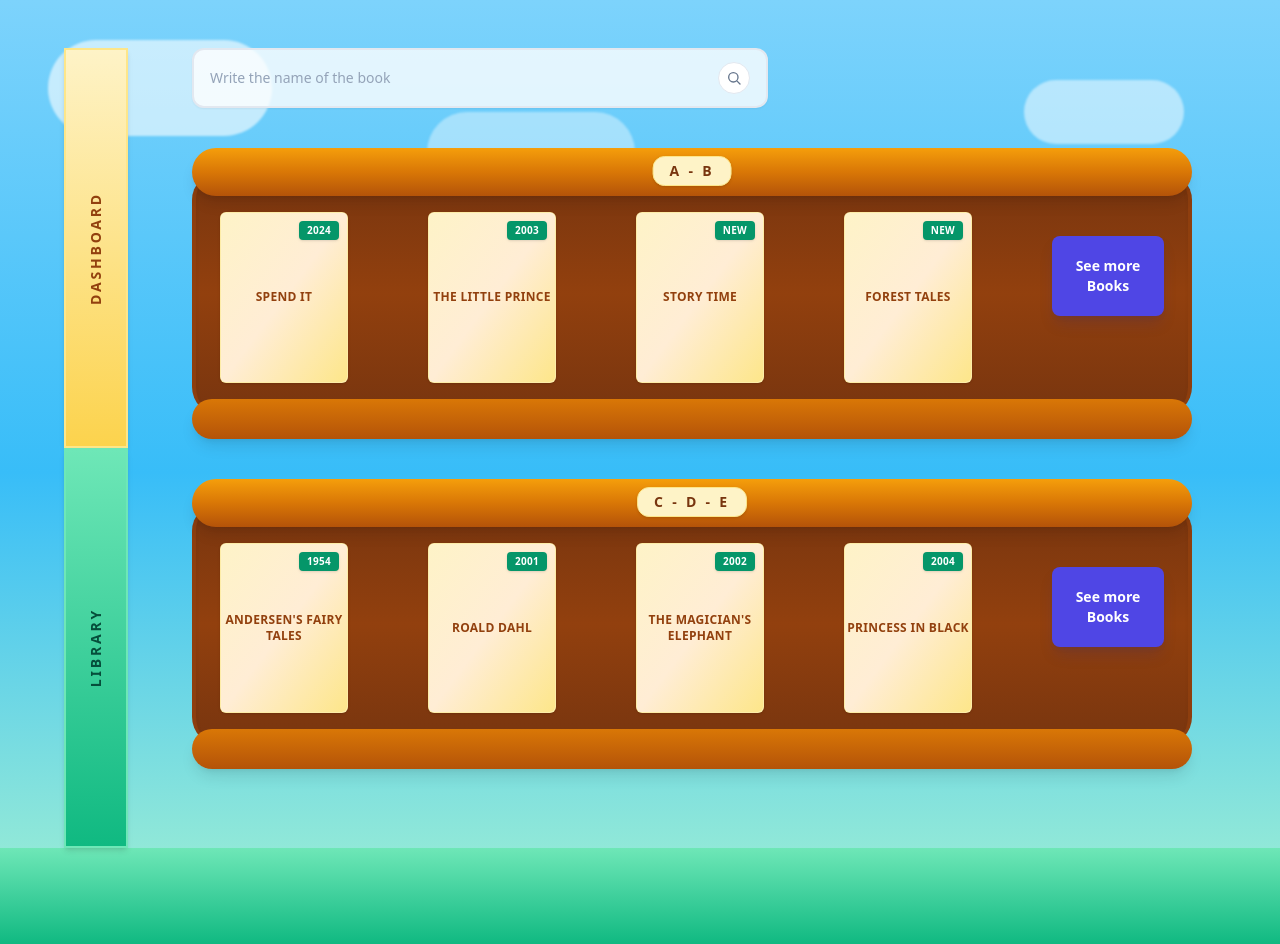
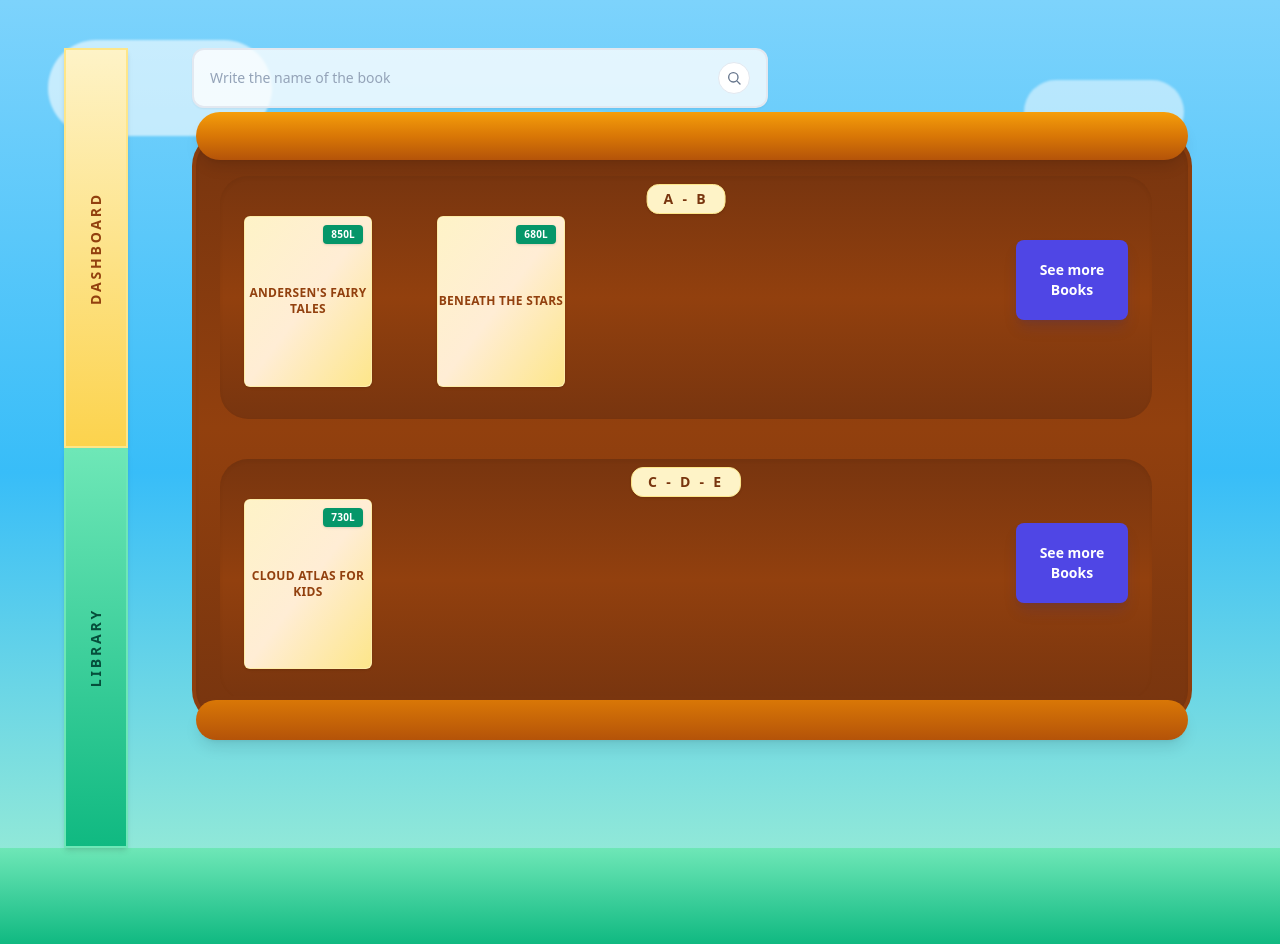
Before and after one commit to Yuhong11111/SupportChalky-assignment, a React app in the folder frontend/: page /library in a window 1280 px wide. Built offline with nearby package versions, Linux system fonts and the light colour scheme; the HTML template or start-up script is replaced by a standard one.

Commit message:
wire the ui

```diff
--- a/frontend/src/components/BookShelf.tsx
+++ b/frontend/src/components/BookShelf.tsx
@@ -11,26 +11,28 @@ type BookShelfProps = {
   label: string
   books: Book[]
   actionLabel?: string
+  showAction?: boolean
 }
 
 export default function BookShelf({
   label,
   books,
   actionLabel = 'See more\nBooks',
+  showAction = true,
 }: BookShelfProps) {
   return (
     <section className="relative">
-      <div className="relative h-12 rounded-full bg-gradient-to-b from-amber-500 via-amber-600 to-amber-700 shadow-lg" />
-      <div className="-mt-6 rounded-[28px] border-x-4 border-amber-800/80 bg-gradient-to-b from-amber-900 via-amber-800 to-amber-900 px-6 pb-8 pt-10 shadow-inner">
+      <div className="relative rounded-[28px] bg-gradient-to-b from-amber-900 via-amber-800 to-amber-900 px-6 pb-8 pt-10 shadow-inner">
         <span className="absolute left-1/2 top-2 -translate-x-1/2 rounded-xl border border-amber-200 bg-amber-100 px-4 py-1 text-sm font-semibold tracking-[0.2em] text-amber-900 shadow">
           {label}
         </span>
         <div className="flex items-start justify-between gap-6">
           <div className="grid flex-1 grid-cols-2 gap-6 sm:grid-cols-4">
-            {books.map((book) => (
+            {books.slice(0, 4).map((book) => (
               <BookCard key={book.title} {...book} />
             ))}
           </div>
+          {showAction ? (
             <button
               type="button"
               className="mt-6 h-20 w-28 rounded-lg bg-indigo-600 px-3 text-sm font-semibold text-white shadow-lg shadow-indigo-900/20"
@@ -41,9 +43,9 @@ export default function BookShelf({
                 </span>
               ))}
             </button>
+          ) : null}
         </div>
       </div>
-      <div className="-mt-4 h-10 rounded-full bg-gradient-to-b from-amber-600 to-amber-700 shadow-lg" />
     </section>
   )
 }
--- /dev/null
+++ b/frontend/src/components/Bookcase.tsx
@@ -0,0 +1,38 @@
+import BookShelf from './BookShelf'
+
+type Book = {
+  title: string
+  author?: string
+  coverUrl?: string
+  badge?: string
+}
+
+type Shelf = {
+  label: string
+  books: Book[]
+}
+
+type BookcaseProps = {
+  shelves: Shelf[]
+}
+
+export default function Bookcase({ shelves }: BookcaseProps) {
+  return (
+    <section className="relative">
+      <div className="relative rounded-[34px] border-4 border-amber-800/80 bg-gradient-to-b from-amber-900 via-amber-800 to-amber-900 px-6 pb-6 pt-10 shadow-inner">
+        <div className="absolute left-0 right-0 top-0 h-12 -translate-y-1/2 rounded-full bg-gradient-to-b from-amber-500 via-amber-600 to-amber-700 shadow-lg" />
+        <div className="absolute bottom-0 left-0 right-0 h-10 translate-y-1/2 rounded-full bg-gradient-to-b from-amber-600 to-amber-700 shadow-lg" />
+
+        <div className="h-[520px] space-y-10 overflow-y-auto pr-3">
+          {shelves.map((shelf) => (
+            <BookShelf
+              key={shelf.label}
+              label={shelf.label}
+              books={shelf.books}
+            />
+          ))}
+        </div>
+      </div>
+    </section>
+  )
+}
--- a/frontend/src/pages/library.tsx
+++ b/frontend/src/pages/library.tsx
@@ -1,20 +1,122 @@
-import BookShelf from '../components/BookShelf'
+import { useEffect, useState } from 'react'
+import { groupBooks, searchBooks, type BookResponse } from '../api/mockApi'
+import Bookcase from '../components/Bookcase'
 import SideRail from '../components/SideRail'
 
 export default function Library() {
+  const [groups, setGroups] = useState<Record<string, BookResponse[]>>({})
+  const [isLoading, setIsLoading] = useState(true)
+  const [error, setError] = useState<string | null>(null)
+  const [query, setQuery] = useState('')
+  const [searchResults, setSearchResults] = useState<BookResponse[] | null>(null)
+
+  useEffect(() => {
+    let isActive = true
+
+    const loadGroups = async () => {
+      setIsLoading(true)
+      setError(null)
+      try {
+        const response = await groupBooks({
+          group_by: 'title_first_letter',
+          group_size: 4,
+          groups_per_page: 26,
+          page: 0,
+        })
+        if (isActive) {
+          setGroups(response.groups)
+        }
+      } catch (err) {
+        if (isActive) {
+          setError('Failed to load shelves.')
+        }
+      } finally {
+        if (isActive) {
+          setIsLoading(false)
+        }
+      }
+    }
+
+    loadGroups()
+
+    return () => {
+      isActive = false
+    }
+  }, [])
+
+  const handleSearch = async (event: React.FormEvent<HTMLFormElement>) => {
+    event.preventDefault()
+    if (!query.trim()) {
+      setSearchResults(null)
+      return
+    }
+    setIsLoading(true)
+    setError(null)
+    try {
+      const response = await searchBooks({
+        title: query,
+        page: 0,
+        row_per_page: 12,
+        sort_by: 'title',
+        sort_order: 'asc',
+      })
+      setSearchResults(response.books)
+    } catch (err) {
+      setError('Failed to search books.')
+    } finally {
+      setIsLoading(false)
+    }
+  }
+
+  const buildShelves = (grouped: Record<string, BookResponse[]>) => {
+    const ranges = [
+      ['A', 'B'],
+      ['C', 'D', 'E'],
+      ['F', 'G', 'H'],
+      ['I', 'J', 'K'],
+      ['L', 'M', 'N'],
+      ['O', 'P', 'Q'],
+      ['R', 'S', 'T'],
+      ['U', 'V', 'W'],
+      ['X', 'Y', 'Z'],
+    ]
+
+    const pickBooks = (letters: string[]) =>
+      letters.flatMap((letter) => grouped[letter] ?? [])
+
+    return ranges.map((letters) => ({
+      label: letters.join(' - '),
+      books: pickBooks(letters),
+    }))
+  }
+
+  const shelves = buildShelves(groups)
+
+  const toShelfBooks = (books: BookResponse[]) =>
+    books.map((book) => ({
+      title: book.title,
+      author: book.author,
+      coverUrl: book.cover_image_url || undefined,
+      badge: book.lexile_level,
+    }))
+
   return (
     <div className="relative mx-auto flex max-w-6xl gap-8 pb-24 pr-6 pt-12">
       <SideRail activeLabel="library" />
-
       <section className="flex-1">
-                <div className="mb-10 flex max-w-xl items-center gap-3 rounded-xl border-2 border-slate-200 bg-white/80 px-4 py-3 shadow-sm">
+        <form
+          onSubmit={handleSearch}
+          className="mb-6 flex max-w-xl items-center gap-3 rounded-xl border-2 border-slate-200 bg-white/80 px-4 py-3 shadow-sm"
+        >
           <input
             type="text"
+            value={query}
+            onChange={(event) => setQuery(event.target.value)}
             placeholder="Write the name of the book"
             className="flex-1 bg-transparent text-sm text-slate-700 placeholder:text-slate-400 focus:outline-none"
           />
           <button
-                        type="button"
+            type="submit"
             className="flex h-8 w-8 items-center justify-center rounded-full border border-slate-200 bg-white text-slate-500"
             aria-label="Search"
           >
@@ -31,28 +133,32 @@ export default function Library() {
               <line x1="16.65" y1="16.65" x2="21" y2="21" />
             </svg>
           </button>
-                </div>
+        </form>
 
+        {error ? <p className="mb-4 text-sm text-red-600">{error}</p> : null}
+        {isLoading ? (
+          <p className="text-sm text-slate-600">Loading books...</p>
+        ) : null}
+
+        {searchResults ? (
           <div className="space-y-10">
-                    <BookShelf
-                        label="A - B"
-                        books={[
-                            { title: 'Spend It', badge: '2024' },
-                            { title: 'The Little Prince', badge: '2003' },
-                            { title: 'Story Time' },
-                            { title: 'Forest Tales' },
-                        ]}
-                    />
-                    <BookShelf
-                        label="C - D - E"
-                        books={[
-                            { title: "Andersen's Fairy Tales", badge: '1954' },
-                            { title: 'Roald Dahl', badge: '2001' },
-                            { title: "The Magician's Elephant", badge: '2002' },
-                            { title: 'Princess in Black', badge: '2004' },
+            <Bookcase
+              shelves={[
+                {
+                  label: 'Search',
+                  books: toShelfBooks(searchResults),
+                },
               ]}
             />
           </div>
+        ) : (
+          <Bookcase
+            shelves={shelves.map((shelf) => ({
+              label: shelf.label,
+              books: toShelfBooks(shelf.books),
+            }))}
+          />
+        )}
       </section>
     </div>
   )
```
Lines whose indentation alone changed are shown as unchanged.
